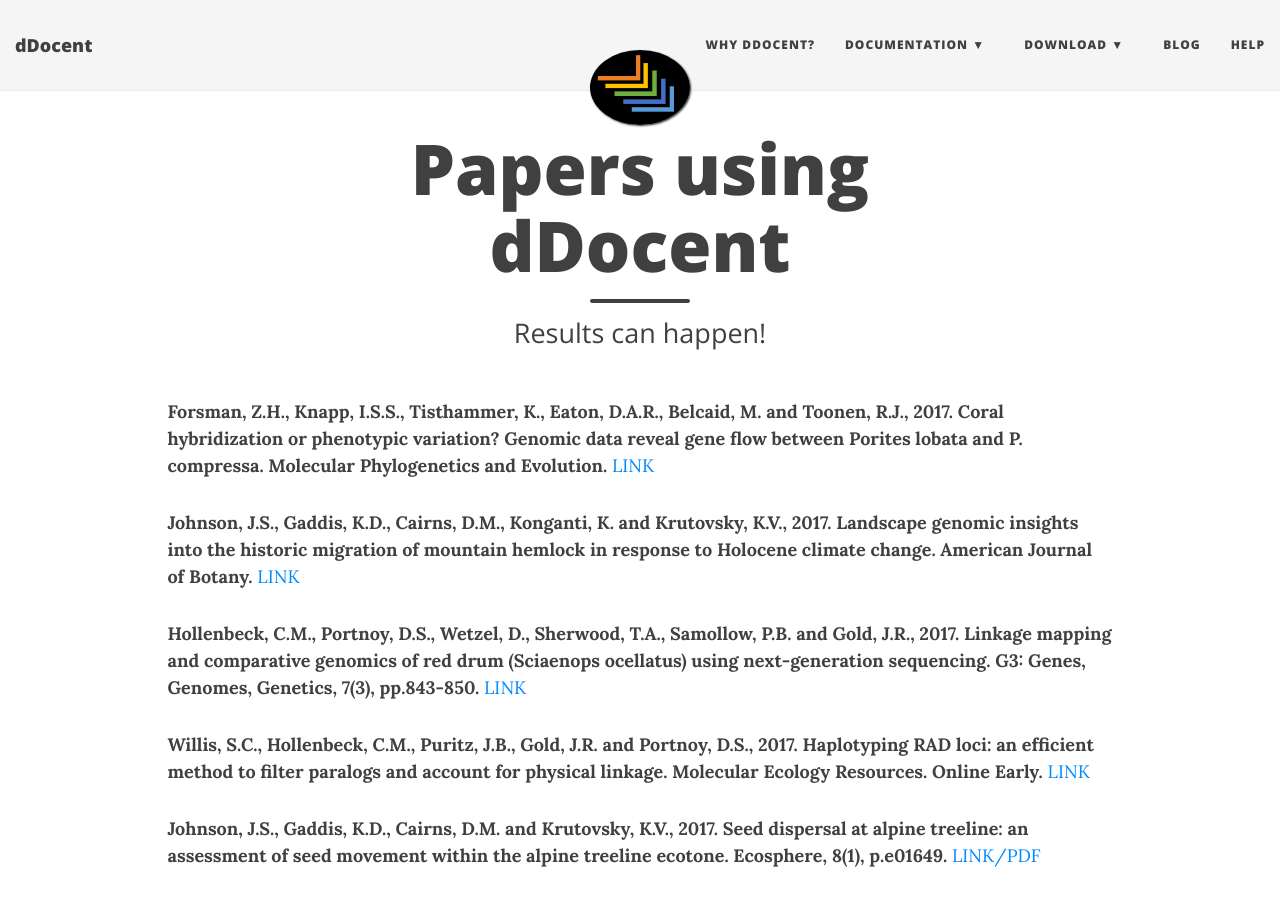
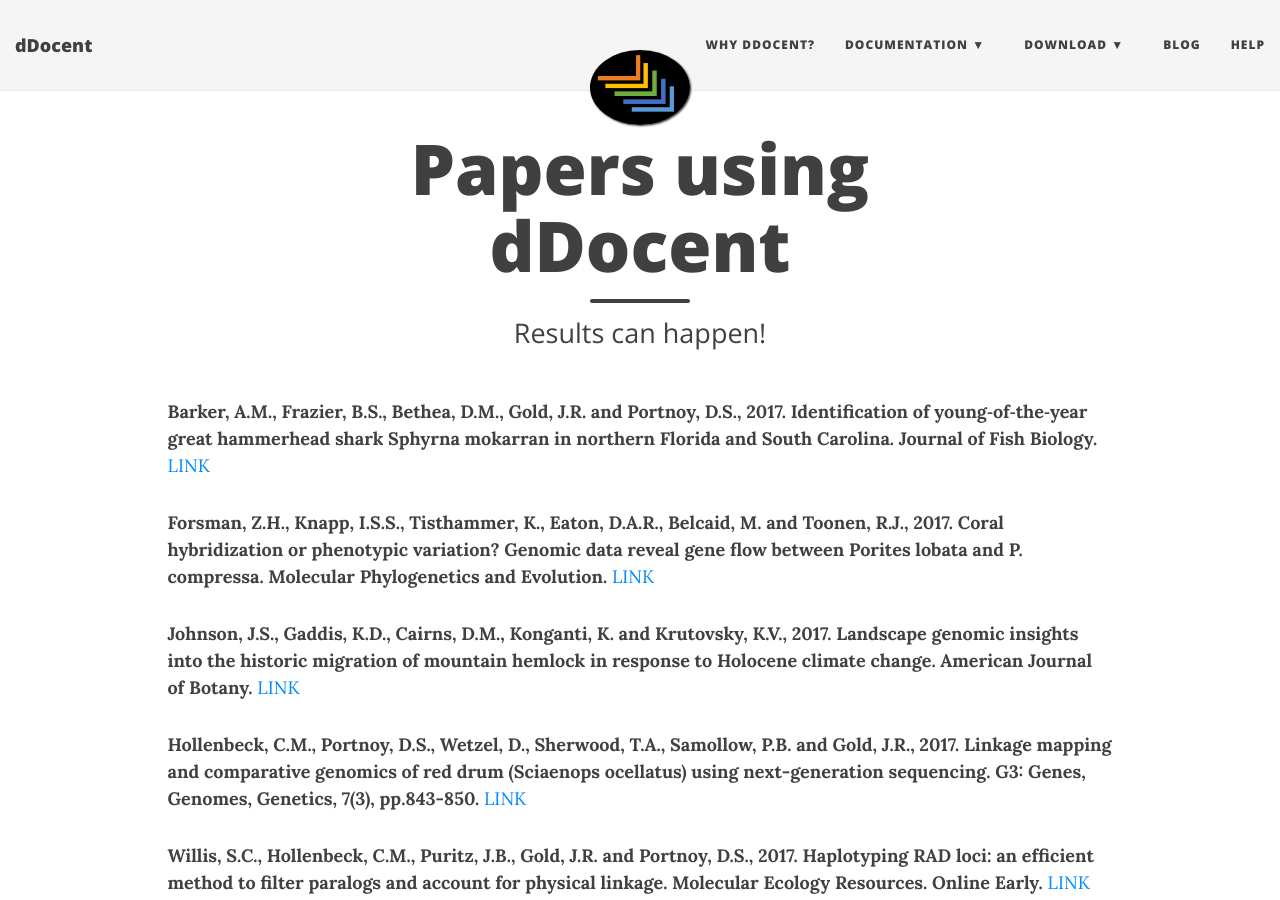
Before and after one commit to jpuritz/dDocent, a Jekyll site: the page built from using.md, in a window 1280 px wide and 900 px high. Built offline with Jekyll 4.4.1, drawn with Linux system fonts in a browser that asks for light colours; nearby versions of some CDN libraries.

Commit message:
Update using.md

```diff
--- a/using.md
+++ b/using.md
@@ -3,6 +3,8 @@
 title: Papers using dDocent
 subtitle: Results can happen!
 ---
+
+**Barker, A.M., Frazier, B.S., Bethea, D.M., Gold, J.R. and Portnoy, D.S., 2017. Identification of young‐of‐the‐year great hammerhead shark Sphyrna mokarran in northern Florida and South Carolina. Journal of Fish Biology.** [LINK](http://onlinelibrary.wiley.com/doi/10.1111/jfb.13356/full)
 
 **Forsman, Z.H., Knapp, I.S.S., Tisthammer, K., Eaton, D.A.R., Belcaid, M. and Toonen, R.J., 2017. Coral hybridization or phenotypic variation? Genomic data reveal gene flow between Porites lobata and P. compressa. Molecular Phylogenetics and Evolution.** [LINK](http://www.sciencedirect.com/science/article/pii/S1055790316303384)
 
```
